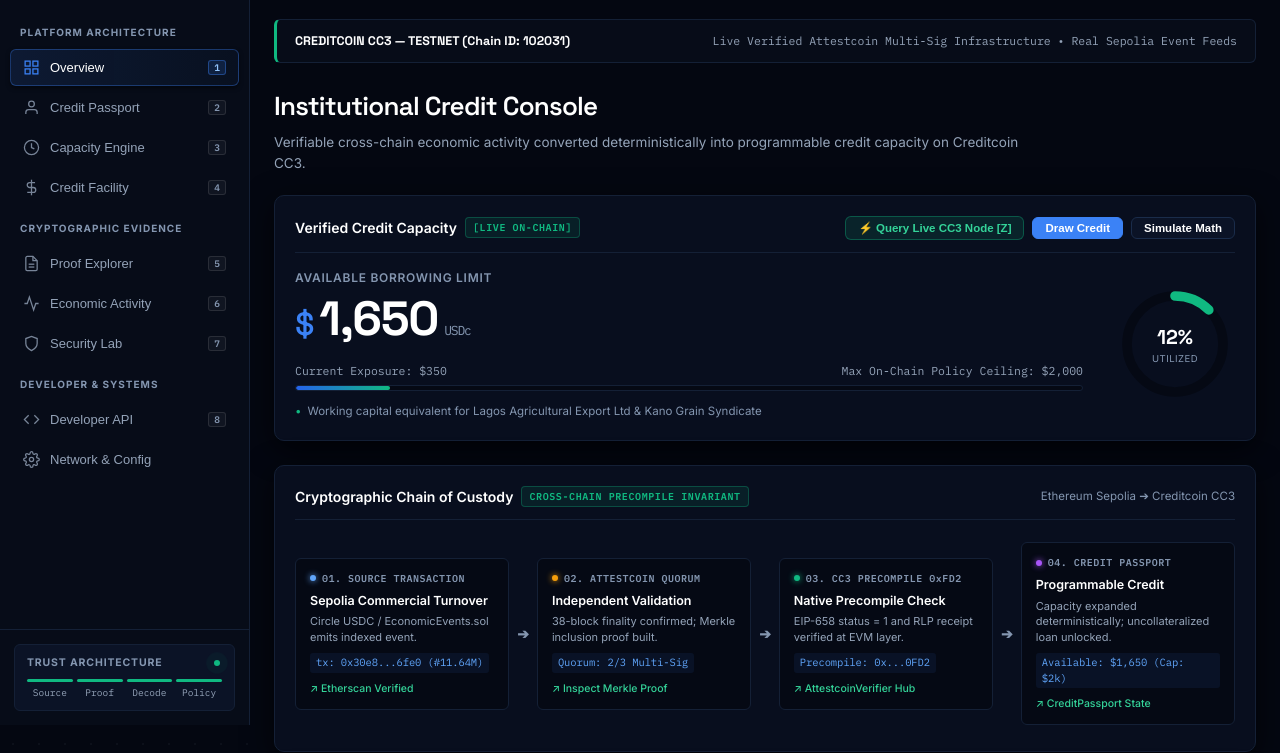
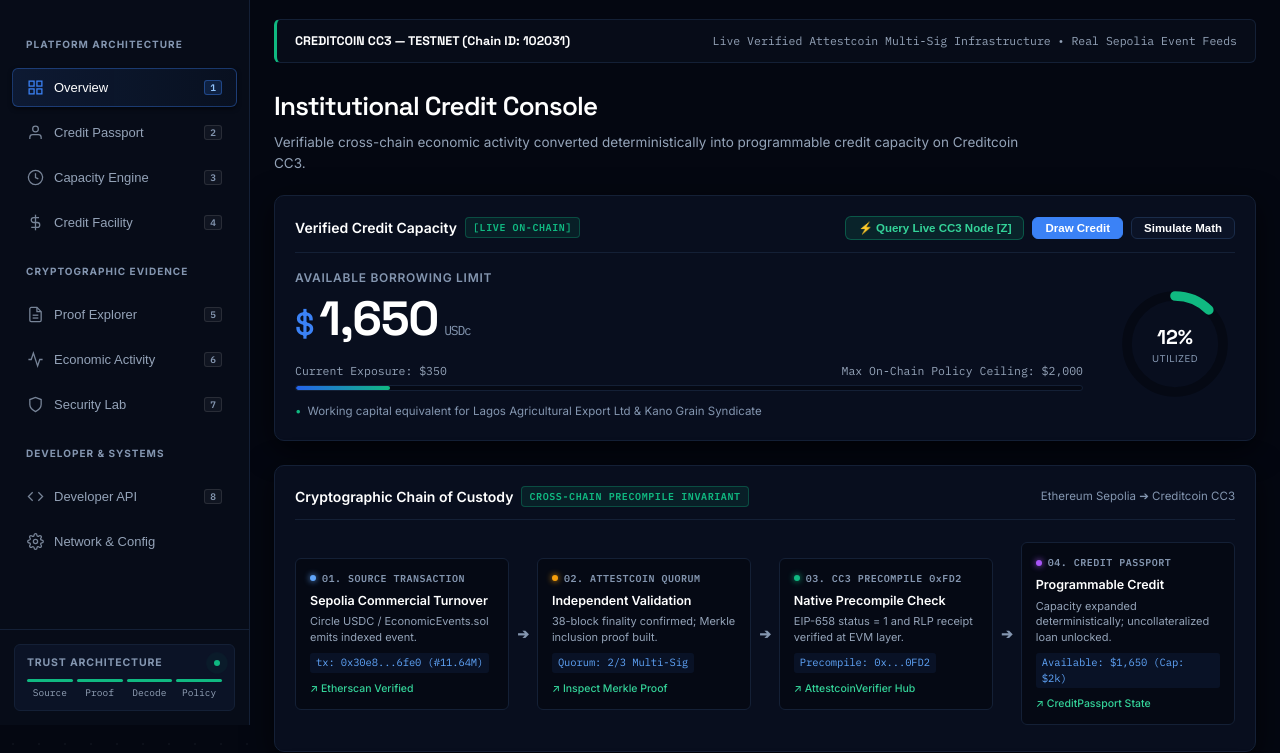
Before and after one commit to Xzavior34/kasuwa-credit-os, a plain HTML site: page frontend/index.html in a window 1280 px wide. Shown: the part 75-828 px from the top of the page. Drawn offline with nearby package versions, Linux system fonts and the light colour scheme.

Commit message:
style(ui): refine sidebar spacing and typography

```diff
--- a/frontend/css/styles.css
+++ b/frontend/css/styles.css
@@ -187,11 +187,11 @@
 
 .nav-menu {
   flex: 1;
-  padding: 16px 10px;
+  padding: 24px 12px;
   overflow-y: auto;
   display: flex;
   flex-direction: column;
-  gap: 3px;
+  gap: 6px;
 }
 
 .nav-heading {
@@ -200,7 +200,7 @@
   text-transform: uppercase;
   letter-spacing: 0.1em;
   color: var(--text-dim);
-  padding: 12px 10px 6px;
+  padding: 16px 14px 10px;
 }
 
 .nav-btn {
@@ -208,7 +208,7 @@
   align-items: center;
   gap: 10px;
   width: 100%;
-  padding: 9px 12px;
+  padding: 10px 14px;
   border: 1px solid transparent;
   border-radius: var(--radius-sm);
   background: transparent;
```
